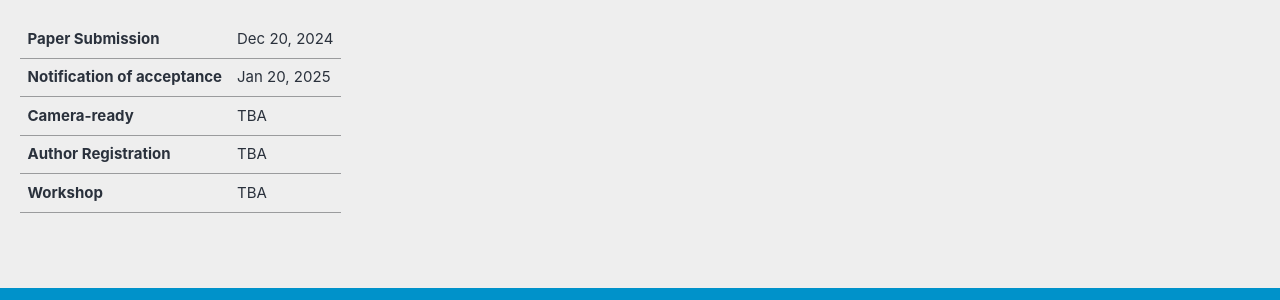
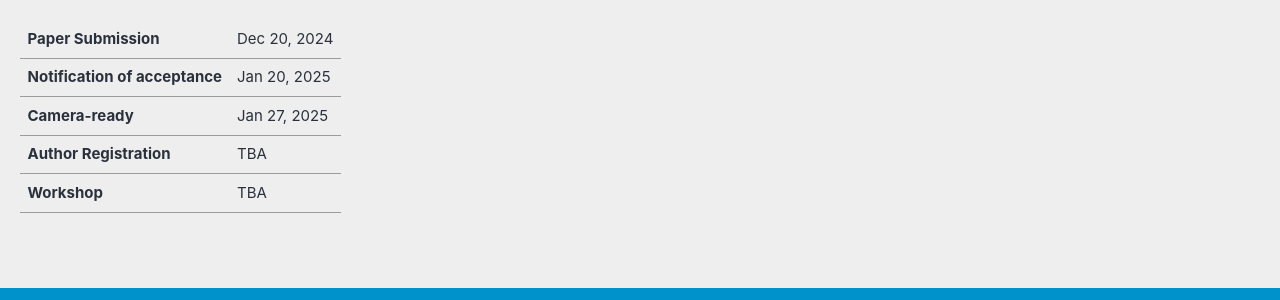
Before and after one commit to sa-ml/saml2025, a Jekyll site: the page built from _pages/home.md, in a window 1280 px wide. Shown: the part 853-1153 px from the top of the page. Built offline with Jekyll 4.4.1, drawn with Linux system fonts in a browser that asks for light colours; cached includes are drawn as plain includes; nearby versions of some CDN libraries.

Commit message:
SAML 2025 website

```diff
--- a/_pages/home.md
+++ b/_pages/home.md
@@ -37,7 +37,7 @@ SAML 2025 will be co-located with the 22nd IEEE International Conference on Soft
 </style>
 | **Paper Submission** | Dec 20, 2024
 | **Notification of acceptance** | Jan 20, 2025
-| **Camera-ready** | TBA
+| **Camera-ready** | Jan 27, 2025
 | **Author Registration**| TBA
 | **Workshop** | TBA
 
```
